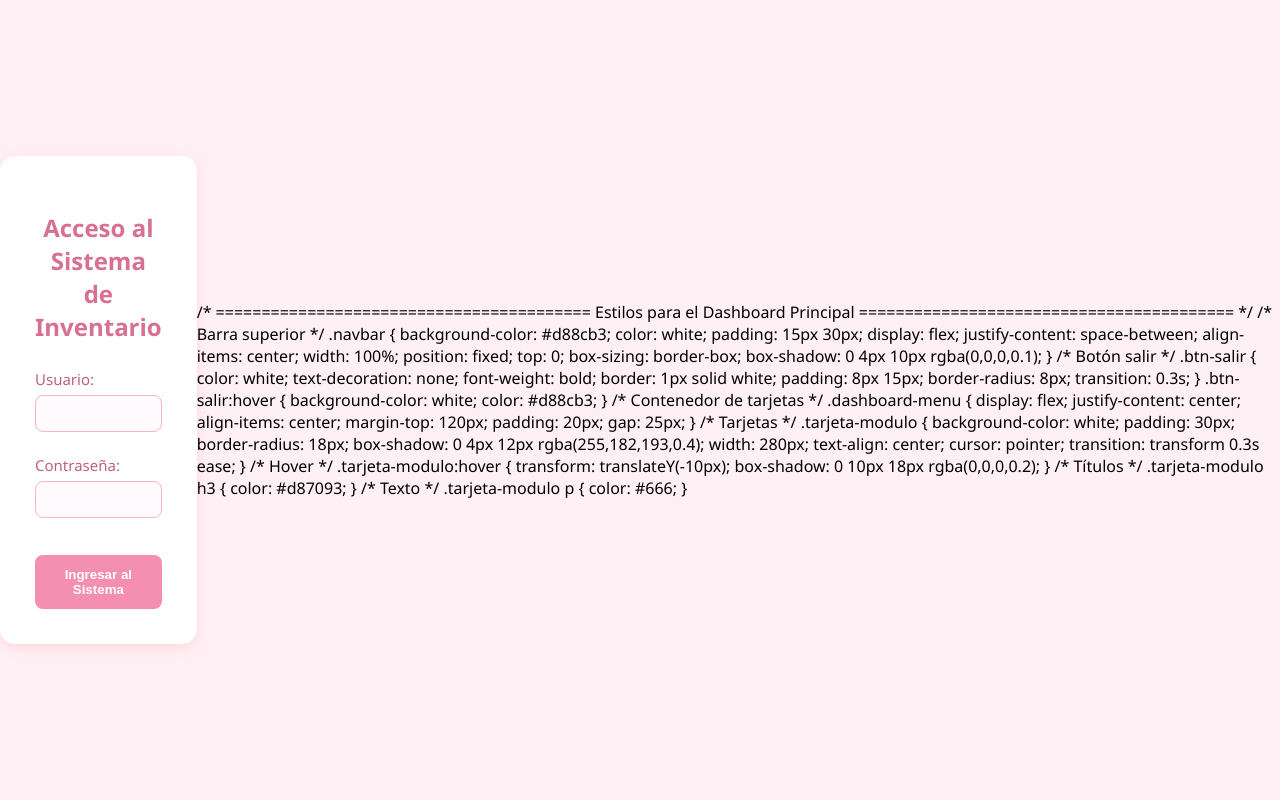
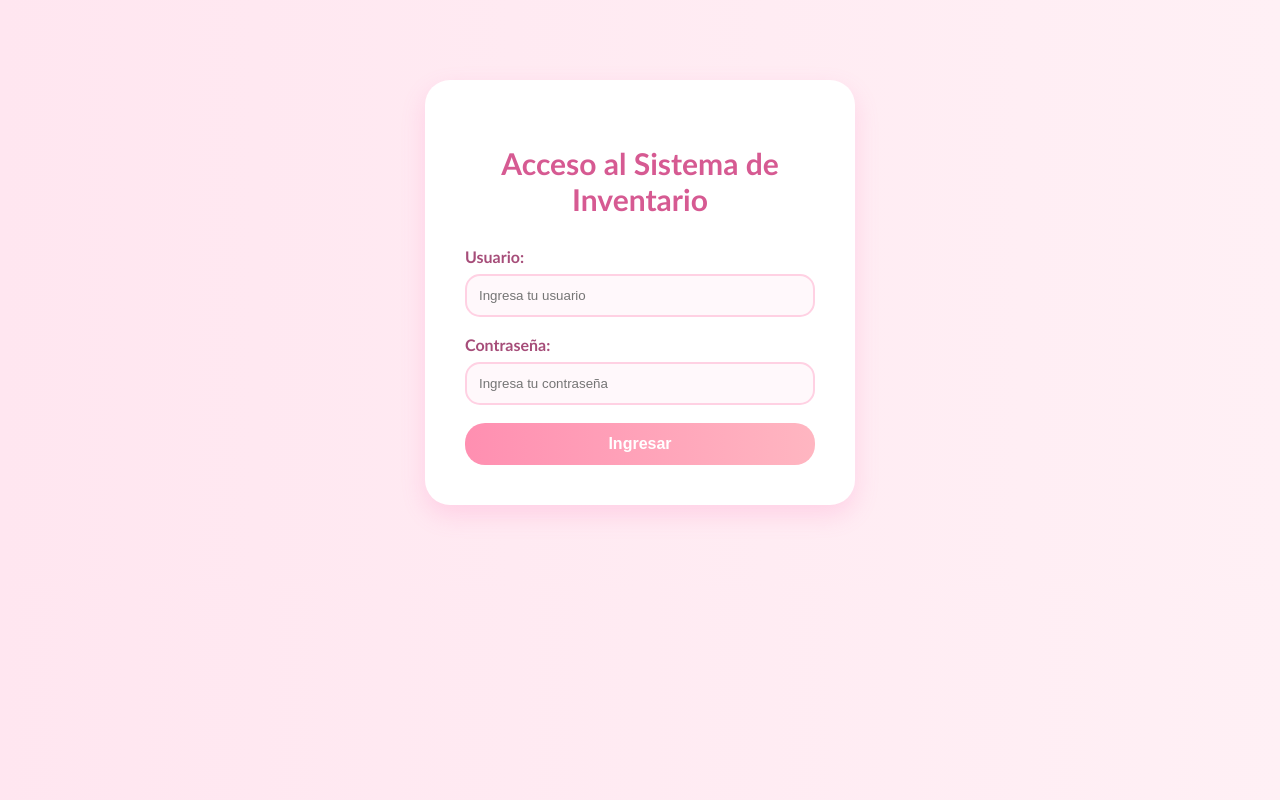
Before and after one commit to alexandra2762/sistema_inventario_ventas, a PHP site: page / in a window 1280 px wide. Run offline with PHP 8.4, Linux system fonts and the light colour scheme.

Commit message:
Actualiza interfaz del sistema antiguo

```diff
--- a/Index.html
+++ b/Index.html
@@ -1,31 +1,34 @@
 <!DOCTYPE html>
 <html lang="es">
+
 <head>
     <meta charset="UTF-8">
-    <meta name="viewport" content="width=device-width, initial-scale=1.0">
-    <title>Sistema de Inventario - Alexandra Carballo</title>
+    <title>Login - Sistema</title>
 
     <link rel="stylesheet" href="style.css">
 </head>
+
 <body>
 
     <div class="login-container">
 
         <h2>Acceso al Sistema de Inventario</h2>
 
-        <form action="#" method="POST">
+        <form>
 
-            <label for="usuario">Usuario:</label>
-            <input type="text" id="usuario" name="usuario" required>
+            <label>Usuario:</label>
 
-            <br><br>
+            <input type="text" placeholder="Ingresa tu usuario">
 
-            <label for="password">Contraseña:</label>
-            <input type="password" id="password" name="password" required>
+            <label>Contraseña:</label>
 
-            <br><br>
+            <input type="password" placeholder="Ingresa tu contraseña">
 
-            <button type="submit">Ingresar al Sistema</button>
+            <a href="dashboard.html">
+                <button type="button">
+                    Ingresar
+                </button>
+            </a>
 
         </form>
 
@@ -33,75 +36,3 @@
 
 </body>
 </html>
-/* =========================================
-   Estilos para el Dashboard Principal
-========================================= */
-
-/* Barra superior */
-.navbar {
-    background-color: #d88cb3;
-    color: white;
-    padding: 15px 30px;
-    display: flex;
-    justify-content: space-between;
-    align-items: center;
-    width: 100%;
-    position: fixed;
-    top: 0;
-    box-sizing: border-box;
-    box-shadow: 0 4px 10px rgba(0,0,0,0.1);
-}
-
-/* Botón salir */
-.btn-salir {
-    color: white;
-    text-decoration: none;
-    font-weight: bold;
-    border: 1px solid white;
-    padding: 8px 15px;
-    border-radius: 8px;
-    transition: 0.3s;
-}
-
-.btn-salir:hover {
-    background-color: white;
-    color: #d88cb3;
-}
-
-/* Contenedor de tarjetas */
-.dashboard-menu {
-    display: flex;
-    justify-content: center;
-    align-items: center;
-    margin-top: 120px;
-    padding: 20px;
-    gap: 25px;
-}
-
-/* Tarjetas */
-.tarjeta-modulo {
-    background-color: white;
-    padding: 30px;
-    border-radius: 18px;
-    box-shadow: 0 4px 12px rgba(255,182,193,0.4);
-    width: 280px;
-    text-align: center;
-    cursor: pointer;
-    transition: transform 0.3s ease;
-}
-
-/* Hover */
-.tarjeta-modulo:hover {
-    transform: translateY(-10px);
-    box-shadow: 0 10px 18px rgba(0,0,0,0.2);
-}
-
-/* Títulos */
-.tarjeta-modulo h3 {
-    color: #d87093;
-}
-
-/* Texto */
-.tarjeta-modulo p {
-    color: #666;
-}
--- a/style.css
+++ b/style.css
@@ -1,70 +1,286 @@
+LOGIN
+
 body {
-    font-family: 'Segoe UI', Tahoma, Geneva, Verdana, sans-serif;
-    background-color: #fff0f5;
-    display: flex;
-    justify-content: center;
-    align-items: center;
-    height: 100vh;
+
     margin: 0;
+    padding: 0;
+
+    font-family: 'Segoe UI', sans-serif;
+
+    background: linear-gradient(to right, #ffe6f0, #fff5fa);
 }
 
+/* CONTENEDOR LOGIN */
 
 .login-container {
+
     background-color: white;
-    padding: 35px;
-    border-radius: 15px;
-    box-shadow: 0 4px 12px rgba(255, 182, 193, 0.4);
-    width: 320px;
+
+    width: 350px;
+
+    padding: 40px;
+
+    border-radius: 25px;
+
+    box-shadow: 0 10px 25px rgba(255,105,180,0.2);
+
+    margin: 80px auto;
 }
 
+/* TITULO */
 
-h2 {
+.login-container h2 {
+
     text-align: center;
-    color: #d87093;
-    margin-bottom: 25px;
-    font-weight: 600;
+
+    color: #d65a92;
+
+    margin-bottom: 30px;
+
+    font-size: 30px;
 }
 
+/* LABELS */
 
-label {
-    color: #c06080;
-    font-size: 15px;
-    font-weight: 500;
+.login-container label {
+
+    color: #a64d79;
+
+    font-weight: bold;
 }
 
+/* INPUTS */
 
-input {
+.login-container input {
+
     width: 100%;
-    padding: 10px;
-    margin-top: 5px;
-    border: 1px solid #f4b6c2;
-    border-radius: 8px;
+
+    padding: 12px;
+
+    margin-top: 8px;
+
+    margin-bottom: 18px;
+
+    border: 2px solid #ffd1e3;
+
+    border-radius: 15px;
+
+    background-color: #fff8fb;
+
     box-sizing: border-box;
-    background-color: #fffafd;
+
+    outline: none;
 }
 
+/* BOTON */
 
-input:focus {
-    outline: none;
-    border-color: #d87093;
-    box-shadow: 0 0 5px rgba(216, 112, 147, 0.4);
-}
+.login-container button {
 
+    width: 100%;
 
-button {
-    width: 100%;
     padding: 12px;
-    background-color: #f48fb1;
+
+    border: none;
+
+    border-radius: 20px;
+
+    background: linear-gradient(to right, #ff8fb1, #ffb6c1);
+
     color: white;
-    border: none;
-    border-radius: 8px;
+
+    font-size: 16px;
+
+    font-weight: bold;
+
     cursor: pointer;
-    font-weight: bold;
-    margin-top: 15px;
+
     transition: 0.3s;
 }
 
+.login-container button:hover {
 
-button:hover {
-    background-color: #ec7096;
+    transform: scale(1.03);
+
+    box-shadow: 0 5px 15px rgba(255,105,180,0.3);
 }
+
+/* =========================
+ESTILO GENERAL
+========================= */
+
+body {
+    margin: 0;
+    padding: 0;
+    font-family: 'Trebuchet MS', 'Segoe UI', sans-serif;
+    background: linear-gradient(to right, #ffe6f0, #fff0f5);
+    color: #5c3b4d;
+}
+
+/* =========================
+BARRA SUPERIOR
+========================= */
+
+.navbar {
+    background-color: #ffb6c1;
+    padding: 18px 40px;
+
+    display: flex;
+    justify-content: space-between;
+    align-items: center;
+
+    box-shadow: 0 4px 10px rgba(0,0,0,0.1);
+}
+
+.navbar h2 {
+    margin: 0;
+    color: white;
+    font-size: 28px;
+    font-weight: bold;
+    letter-spacing: 1px;
+}
+
+/* =========================
+BOTÓN DASHBOARD
+========================= */
+
+.btn-salir {
+    text-decoration: none;
+    background-color: white;
+    color: #ff69b4;
+
+    padding: 10px 18px;
+    border-radius: 20px;
+
+    font-weight: bold;
+
+    transition: 0.3s;
+}
+
+.btn-salir:hover {
+    background-color: #ff69b4;
+    color: white;
+}
+
+/* =========================
+CONTENEDOR PRINCIPAL
+========================= */
+
+.contenedor-tabla {
+
+    width: 85%;
+    margin: 50px auto;
+
+    background-color: white;
+
+    padding: 35px;
+
+    border-radius: 20px;
+
+    box-shadow: 0 8px 20px rgba(255, 105, 180, 0.15);
+}
+
+/* =========================
+TÍTULO
+========================= */
+
+.contenedor-tabla h3 {
+
+    text-align: center;
+
+    color: #d65a92;
+
+    font-size: 32px;
+
+    margin-bottom: 30px;
+}
+
+/* =========================
+BOTÓN NUEVO PRODUCTO
+========================= */
+
+.btn-nuevo {
+
+    background: linear-gradient(to right, #ff8fb1, #ffb6c1);
+
+    color: white;
+
+    border: none;
+
+    padding: 12px 20px;
+
+    border-radius: 30px;
+
+    font-size: 15px;
+
+    font-weight: bold;
+
+    cursor: pointer;
+
+    margin-bottom: 25px;
+
+    transition: 0.3s;
+}
+
+.btn-nuevo:hover {
+
+    transform: scale(1.05);
+
+    box-shadow: 0 5px 15px rgba(255,105,180,0.3);
+}
+
+/* =========================
+TABLA
+========================= */
+
+.tabla-inventario {
+
+    width: 100%;
+
+    border-collapse: collapse;
+
+    overflow: hidden;
+
+    border-radius: 15px;
+}
+
+/* ENCABEZADOS */
+
+.tabla-inventario th {
+
+    background-color: #ffb6c1;
+
+    color: white;
+
+    padding: 15px;
+
+    font-size: 16px;
+}
+
+/* CELDAS */
+
+.tabla-inventario td {
+
+    padding: 15px;
+
+    text-align: center;
+
+    border-bottom: 1px solid #ffd6e3;
+
+    font-size: 15px;
+}
+
+/* FILAS */
+
+.tabla-inventario tr {
+
+    background-color: #fff9fb;
+
+    transition: 0.3s;
+}
+
+.tabla-inventario tr:hover {
+
+    background-color: #ffe6f0;
+
+    transform: scale(1.01);
+}
```
Also changed, not shown: dashboard.html (+8 -4 lines).
